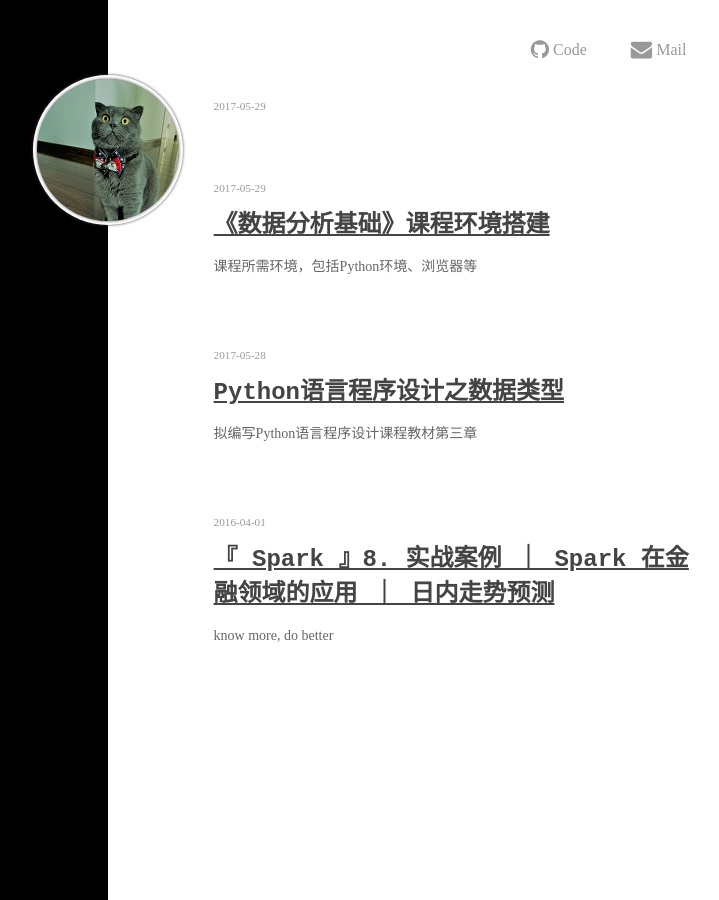
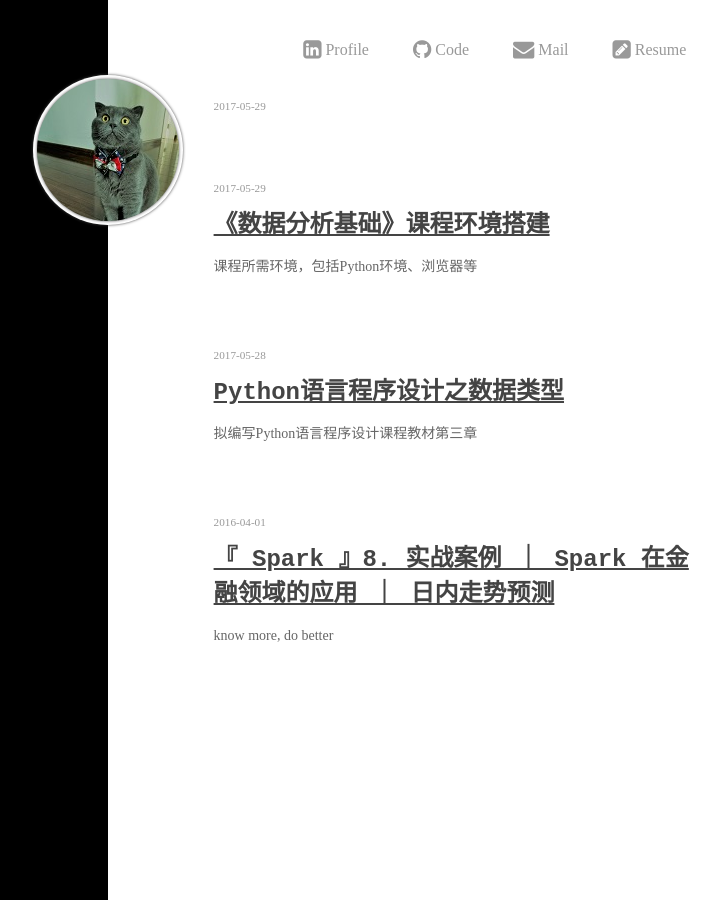
Before and after one commit to jplee1969/jplee1969.github.io, a Jekyll site: the page built from index.html, in a window 1280 px wide. Shown: the whole page, without its empty margins (276-995 px from the left). Built offline with Jekyll 4.4.1, drawn with Linux system fonts in a browser that asks for light colours; the list of posts is cut into pages by our own code.

Commit message:
更换首页

```diff
--- a/index.html
+++ b/index.html
@@ -5,10 +5,10 @@
 <div class="index-content blog">
     <div class="section">
         <div class="cate-bar">
-
+          <a href="{{ site.myblog.linkedin }}"><i class="icon-linkedin-sign icon-large"></i><span> Profile</span></a>
           <a href="{{ site.myblog.github }}"><i class="icon-github icon-large"></i><span> Code</span></a>
           <a href="{{ site.myblog.email }}"><i class="icon-envelope icon-large"></i><span> Mail</span></a>
-
+          <a class="hide-phone" href="http://litaotao.github.io/resume" target="_blank"><i class="icon-edit-sign icon-large"></i><span> Resume</span></a>
         </div>
 
         <ul class="artical-list">
```
Also changed, not shown: images/spark-in-finance-1.jpg (added), images/spark-in-finance-2.jpg (added), images/spark-in-finance-3.jpg (added).
